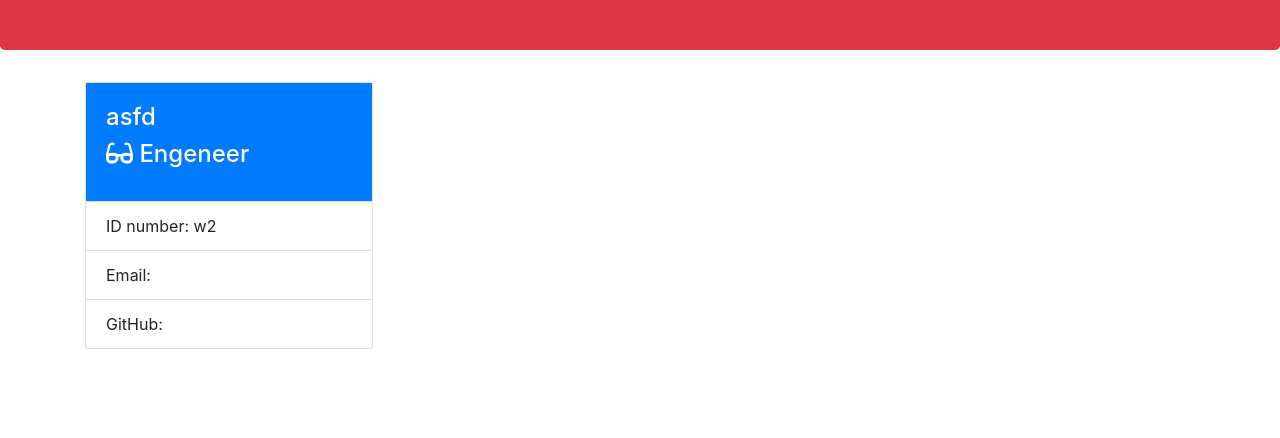
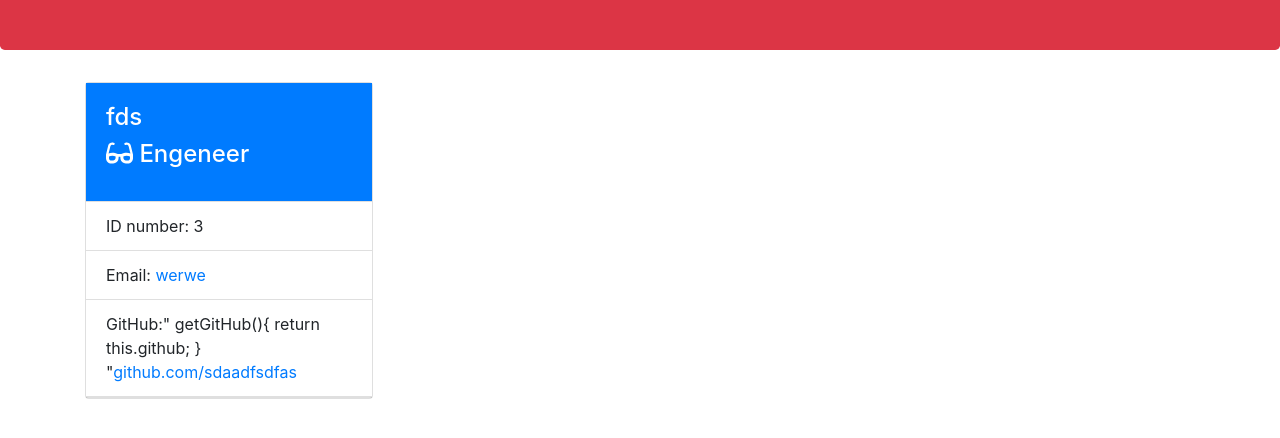
Before and after one commit to SantiBass/Give-Me-Your-Soul-So-I-Can-Feed-It-To-My-Team-Profile-Generator, a website: page index1.html in a window 1280 px wide. Shown: the part 134-572 px from the top of the page. Drawn offline with nearby package versions, Linux system fonts and the light colour scheme.

Commit message:
final-details

```diff
--- a/generateHTML.js
+++ b/generateHTML.js
@@ -31,10 +31,10 @@ function engineerCard(data) {
                 <ul class="list-group list-group-flush">
                 <li class="list-group-item  ID" >ID number: ${entry.getId()}</li>
                 <li class="list-group-item email" > Email:   <a href="mailto:${entry.getEmail()}">${entry.getEmail()}</a></li>
-                <li class="list-group-item">GitHub:  <a href="https://github.com/${entry.getGitHub()}</a></li>
+                <li class="list-group-item">GitHub:" ${entry.getGitHub} "<a href="https://github.com/"${entry.getGitHub()}</a>github.com/${entry.getGitHub()}</li>
                 </ul>
             </div>`
-            console.log(entry.getEmail())
+            // console.log("git"+ entry.getGitHub())
     }
     return html;
 
--- a/index1.html
+++ b/index1.html
@@ -26,13 +26,15 @@
 
             <div class="card" style="width: 18rem;">
                 <div class=" bg-primary card-body text-white">
-                <h4>asfd </h4>
+                <h4>fds </h4>
                 <h4 class="card-title text-white"><i class="fas fa-glasses"></i> Engeneer</h4>
                 </div>
                 <ul class="list-group list-group-flush">
-                <li class="list-group-item  ID" >ID number: w2</li>
-                <li class="list-group-item email" > Email:   <a href="mailto:"></a></li>
-                <li class="list-group-item">GitHub:  <a href="https://github.com/"></a></li>
+                <li class="list-group-item  ID" >ID number: 3</li>
+                <li class="list-group-item email" > Email:   <a href="mailto:werwe">werwe</a></li>
+                <li class="list-group-item">GitHub:" getGitHub(){
+        return this.github;
+    } "<a href="https://github.com/"sdaadfsdfas</a>github.com/sdaadfsdfas</li>
                 </ul>
             </div>
 
```
